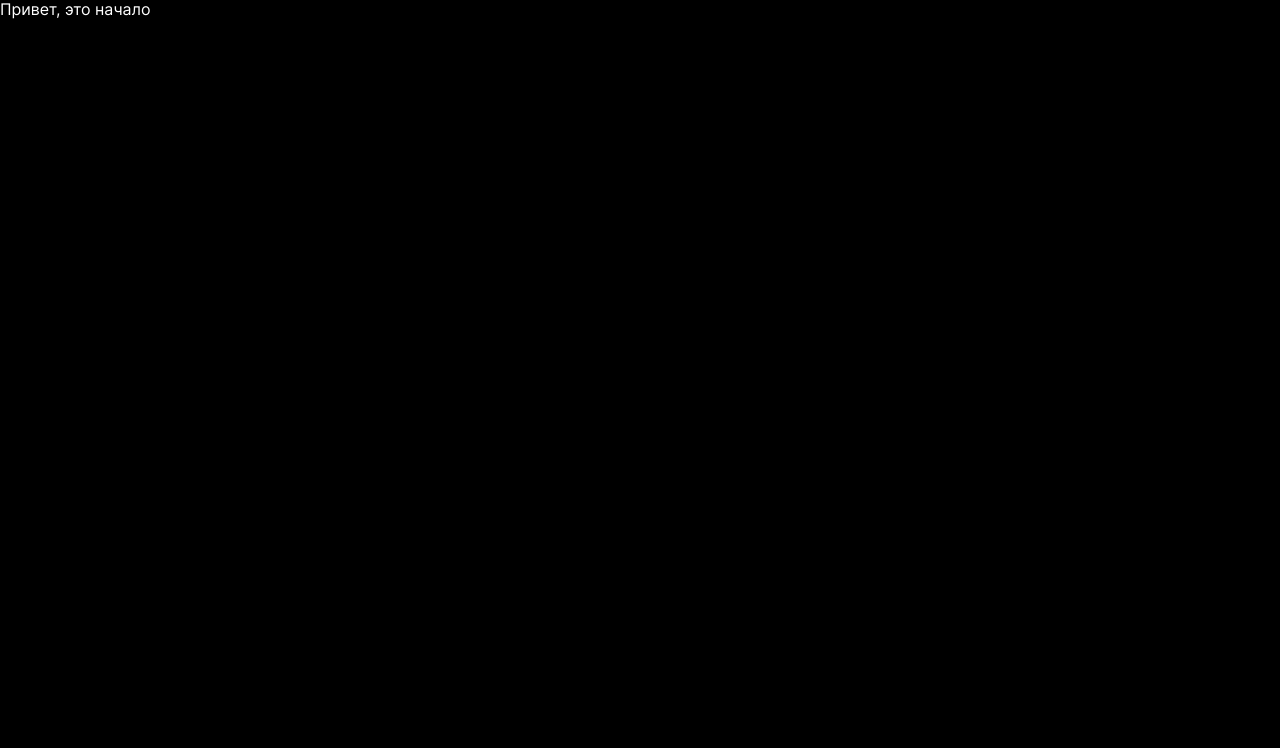
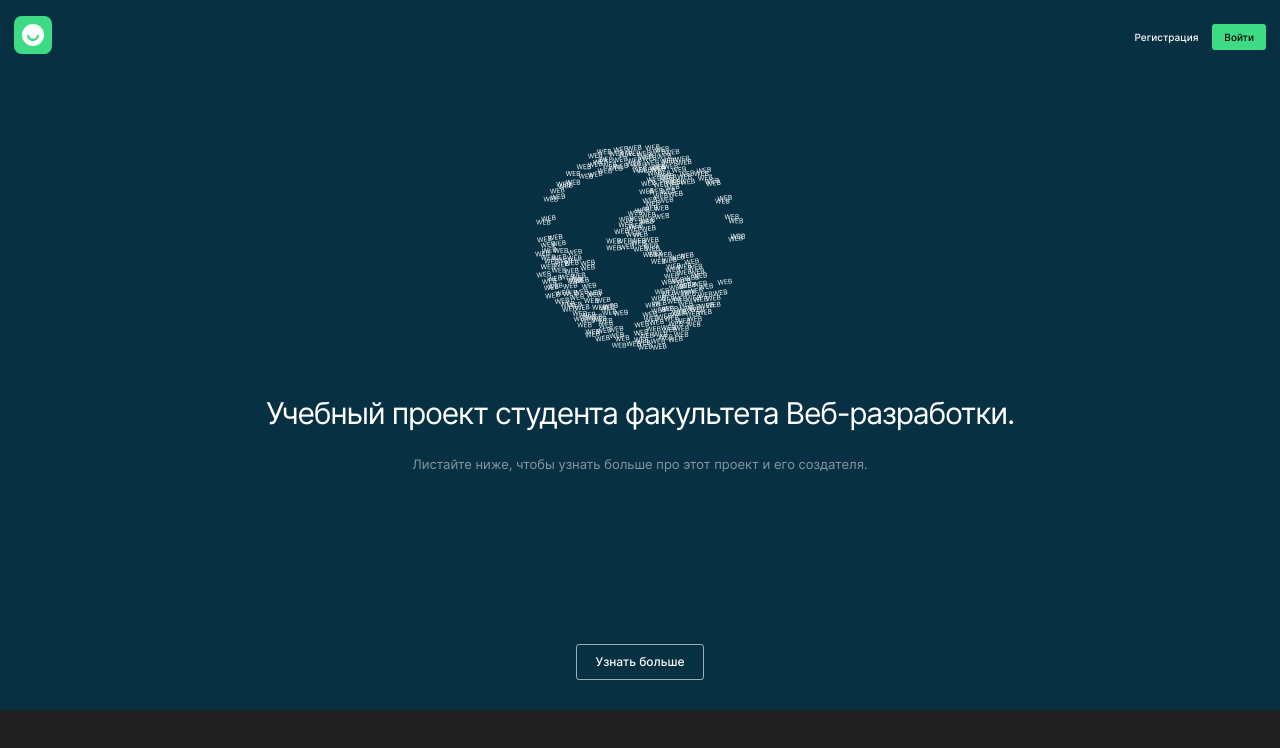
Before and after one commit to Ruslan-Mrzn/movies-explorer-frontend, a React app: page / in a window 1280 px wide. Built offline with nearby package versions, Linux system fonts and the light colour scheme.

Commit message:
feat: сверстать компонент Header

```diff
--- a/public/index.html
+++ b/public/index.html
@@ -2,15 +2,12 @@
 <html lang="ru">
   <head>
     <meta charset="utf-8" />
-    <link rel="icon" href="%PUBLIC_URL%/favicon.ico" />
     <meta name="viewport" content="width=device-width, initial-scale=1" />
     <meta name="theme-color" content="#000000" />
     <meta
       name="description"
       content="Web site created using create-react-app"
     />
-    <link rel="apple-touch-icon" href="%PUBLIC_URL%/logo192.png" />
-    <link rel="manifest" href="%PUBLIC_URL%/manifest.json" />
     <title>Сайт-портфолио</title>
   </head>
   <body>
--- a/src/components/App/App.js
+++ b/src/components/App/App.js
@@ -1,10 +1,10 @@
 import './App.css';
+import Header from '../Header/Header';
+
 
 function App() {
   return (
-    <div className="page">
-      Привет, это начало
-    </div>
+    <Header />
   );
 }
 
--- a/src/components/Header/Header.css
+++ b/src/components/Header/Header.css
@@ -0,0 +1,90 @@
+.header {
+  background-color: #073042;
+}
+
+.header__wrapper {
+  min-height: 710px;
+  display: flex;
+  flex-direction: column;
+  justify-content: flex-start;
+  align-items: center;
+}
+
+.header__nav {
+  align-self: stretch;
+  min-height: 74px;
+  display: flex;
+  align-items: center;
+  justify-content: flex-start;
+}
+
+.header__auth {
+  display: flex;
+  align-items: center;
+  margin-left: auto;
+  font-size: 10px;
+  line-height: 16px;
+  font-weight: 500;
+}
+
+.header__signin-link {
+  margin-left: 14px;
+  padding: 5px 12px;
+
+  color: black;
+  background-color: #3ddc84;
+  border-radius: 3px;
+}
+
+.header__image {
+  width: 210px;
+  height: 206px;
+  margin-top: 70px;
+}
+
+.header__title {
+  margin: 0;
+  margin-top: 44px;
+  font-weight: 400;
+  font-size: 30px;
+  line-height: 38px;
+  text-align: center;
+  letter-spacing: -0.04em;
+}
+
+.header__paragraph {
+  margin-top: 24px;
+  padding: 0 16px;
+  font-weight: 400;
+  font-size: 13px;
+  line-height: 16px;
+  text-align: center;
+  opacity: 0.5;
+}
+
+.header__learn-more-link {
+  position: relative;
+  margin: 0;
+  margin-top: auto;
+  margin-bottom: 30px;
+  padding: 10px 20px;
+  font-weight: 500;
+  font-size: 12px;
+  line-height: 16px;
+}
+
+.header__learn-more-link::after {
+  content: "";
+  position: absolute;
+  top: 0;
+  right: 0;
+  bottom: 0;
+  left: 0;
+  border: 1px solid white;
+  border-radius: 3px;
+  opacity: 0.6;
+}
+/*
+.header__link-text {
+  opacity: 1;
+} */
--- a/src/components/Header/Header.js
+++ b/src/components/Header/Header.js
@@ -0,0 +1,41 @@
+import React from "react";
+import { Link, useLocation } from 'react-router-dom';
+import logo from '../../images/logo.svg'
+import earthImage from '../../images/earth-image.svg'
+
+import './Header.css';
+
+function Header() {
+  return (
+    <header className="header" >
+      <div className="wrapper header__wrapper">
+        <div className="header__nav" >
+          <Link to="/" className="header__logo-link" >
+            <img className="header__logo" src={logo} alt="логотип" />
+          </Link>
+          <div className="header__auth">
+            <Link to="signup" className="header__signup-link link" >
+              Регистрация
+            </Link>
+            <Link to="signin" className="header__signin-link link" >
+              Войти
+            </Link>
+          </div>
+
+        </div>
+        <img className="header__image" src={earthImage} alt="логотип Земной шар" />
+        <h1 className="header__title">
+          Учебный проект студента факультета Веб-разработки.
+        </h1>
+        <p className="header__paragraph">
+          Листайте ниже, чтобы узнать больше про этот проект и его создателя.
+        </p>
+        <Link to="/" className="header__learn-more-link link" >
+          <span className="header__link-text">Узнать больше</span>
+        </Link>
+      </div>
+    </header>
+  );
+}
+
+export default Header;
--- a/src/index.css
+++ b/src/index.css
@@ -8,10 +8,32 @@
 /*-------------------------*/
 
 /* Глобальные стили */
+*,
+*::before,
+*::after {
+  box-sizing: border-box;
+}
+
 body {
   font-family: 'Inter', 'Arial', sans-serif;
   -webkit-font-smoothing: antialiased;
   -moz-osx-font-smoothing: grayscale;
   color: white;
-  background-color: black;
+  background-color: #202020;
 }
+/*-------------------------*/
+
+
+/* Mixins */
+
+.wrapper {
+  min-width: 320px;
+  padding: 0 14px;
+  margin: 0 auto;
+}
+
+.link {
+  text-decoration: none;
+  color: inherit;
+}
+/*-------------------------*/
```
Also changed, not shown: package.json (+0 -11 lines), public/favicon.ico (deleted), public/logo192.png (deleted), public/logo512.png (deleted), public/manifest.json (deleted), src/images/earth-image.svg (added), 1 other file.
